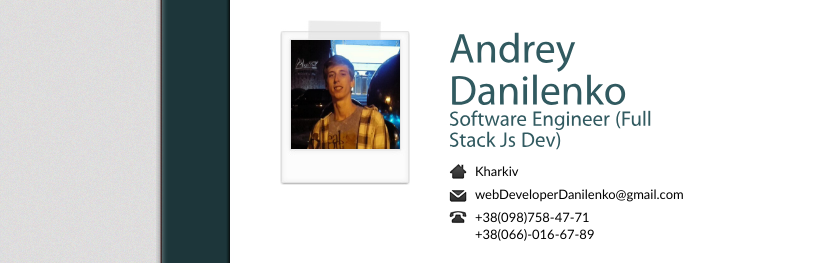
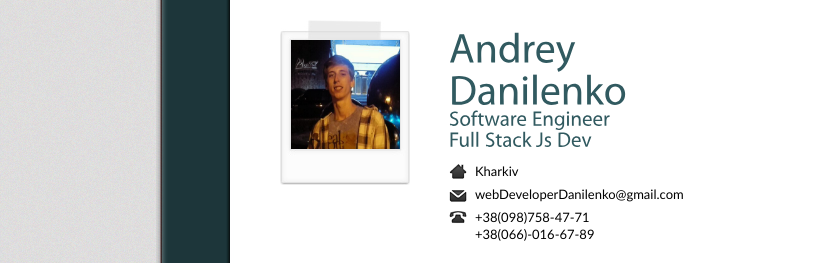
Before and after one commit to druny/danilenko.github.io, a plain HTML site: page index.html in a window 1280 px wide. Shown: the part 247-510 px from the top of the page, 0-816 px from the left. Drawn offline with Linux system fonts and the light colour scheme.

Commit message:
Update title

```diff
--- a/index.html
+++ b/index.html
@@ -38,7 +38,7 @@
           <!-- Begin Personal Information -->
           <div class="self">
             <h1 class="name">Andrey Danilenko<br />
-              <span>Software Engineer (Full Stack Js Dev)</span></h1>
+              <span>Software Engineer </br> Full Stack Js Dev </span></h1>
             <ul>
               <li class="ad">Kharkiv</li>
               <li class="mail">webDeveloperDanilenko@gmail.com</li>
```
